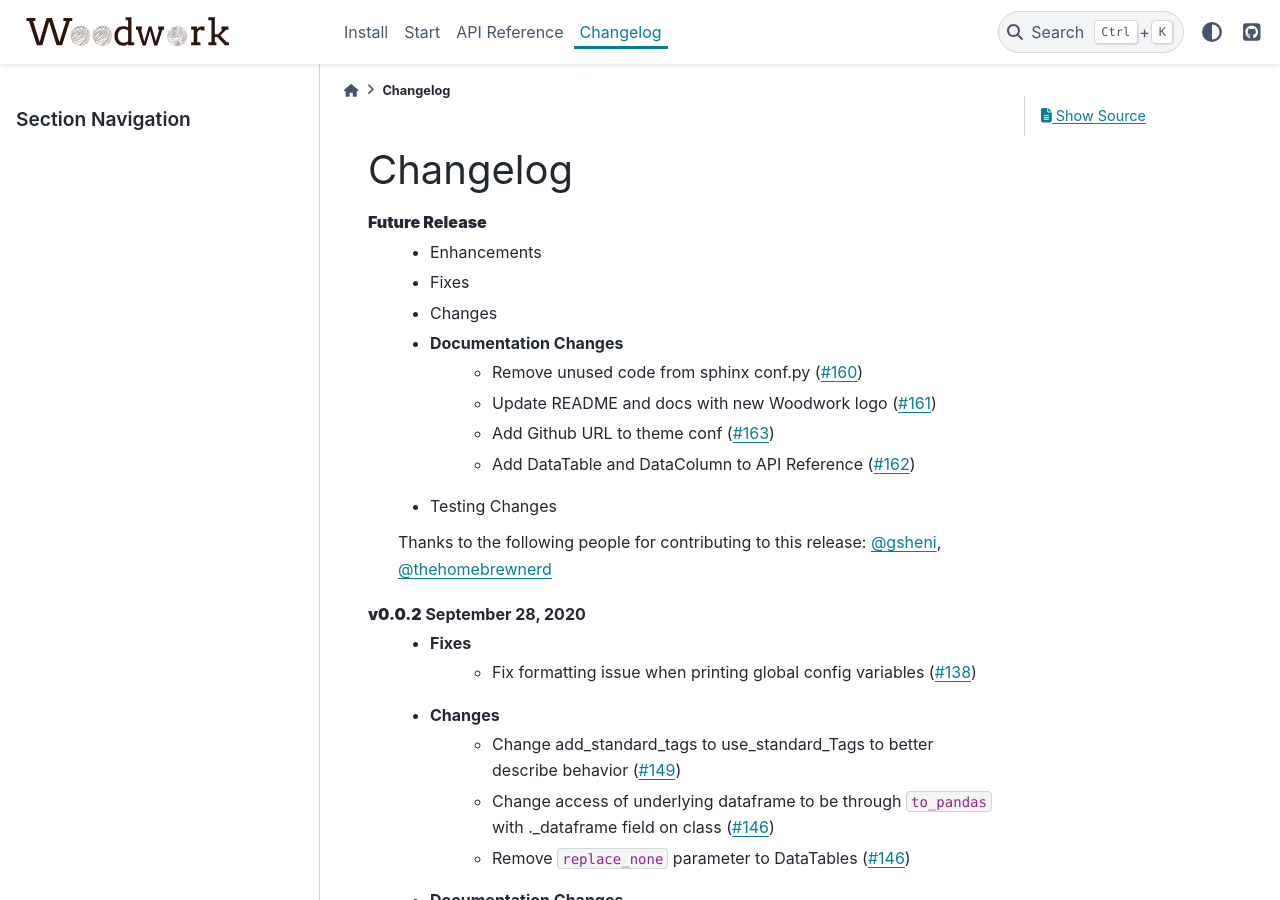
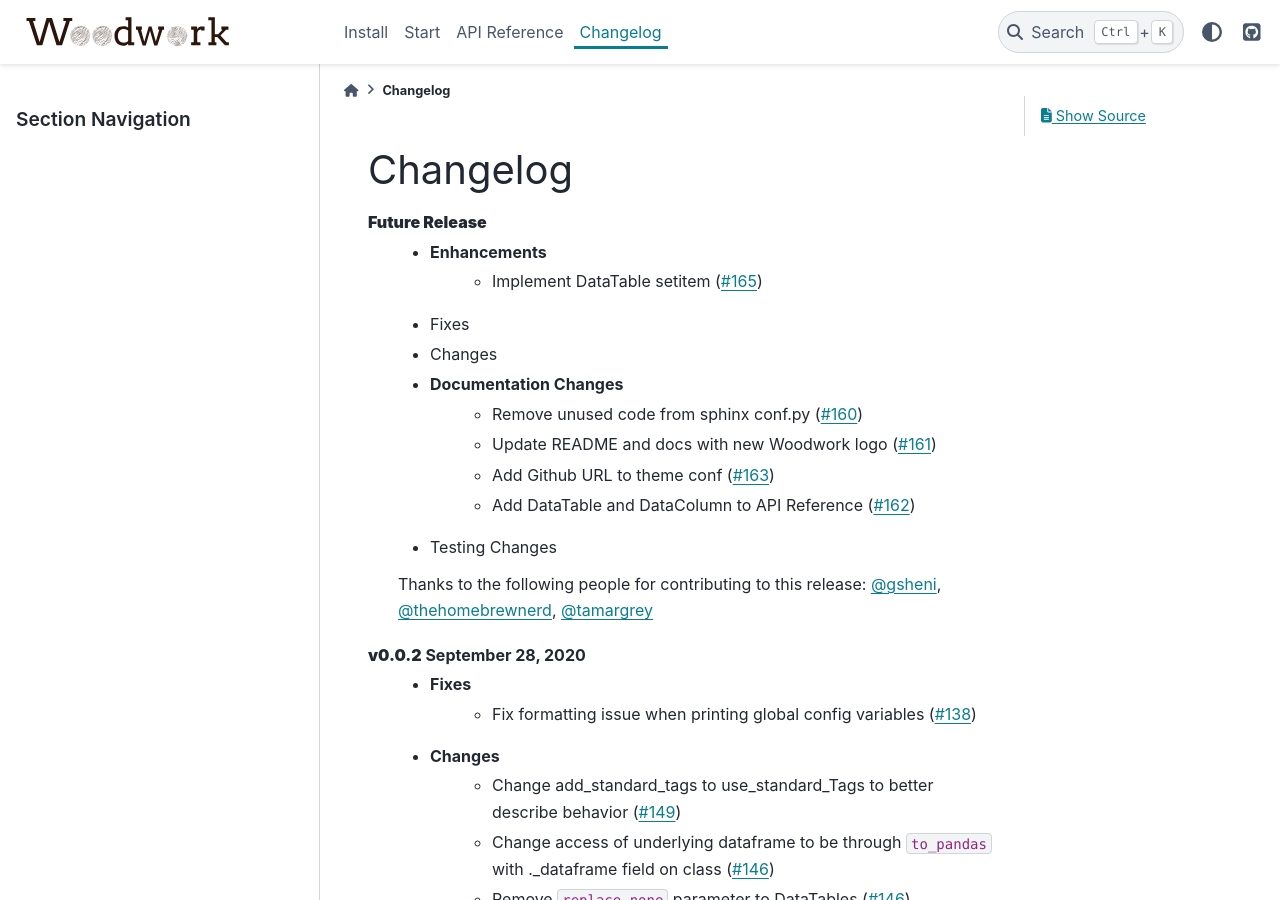
Before and after one commit to alteryx/woodwork, a Sphinx documentation site: the page built from docs/source/changelog.rst, in a window 1280 px wide and 900 px high. Built offline with Sphinx 7.4.7 and the PyData theme 0.15.4, drawn with Linux system fonts in a browser that asks for light colours; comment, search, counter and statistics services are not loaded.

Commit message:
Add changelog

```diff
--- a/docs/source/changelog.rst
+++ b/docs/source/changelog.rst
@@ -4,6 +4,7 @@ Changelog
 ---------
 **Future Release**
     * Enhancements
+        * Implement DataTable setitem (:pr:`165`)
     * Fixes
     * Changes
     * Documentation Changes
@@ -14,7 +15,7 @@ Changelog
     * Testing Changes
 
     Thanks to the following people for contributing to this release:
-    :user:`gsheni`, :user:`thehomebrewnerd`
+    :user:`gsheni`, :user:`thehomebrewnerd`, :user:`tamargrey`
 
 **v0.0.2** September 28, 2020
     * Fixes
```
